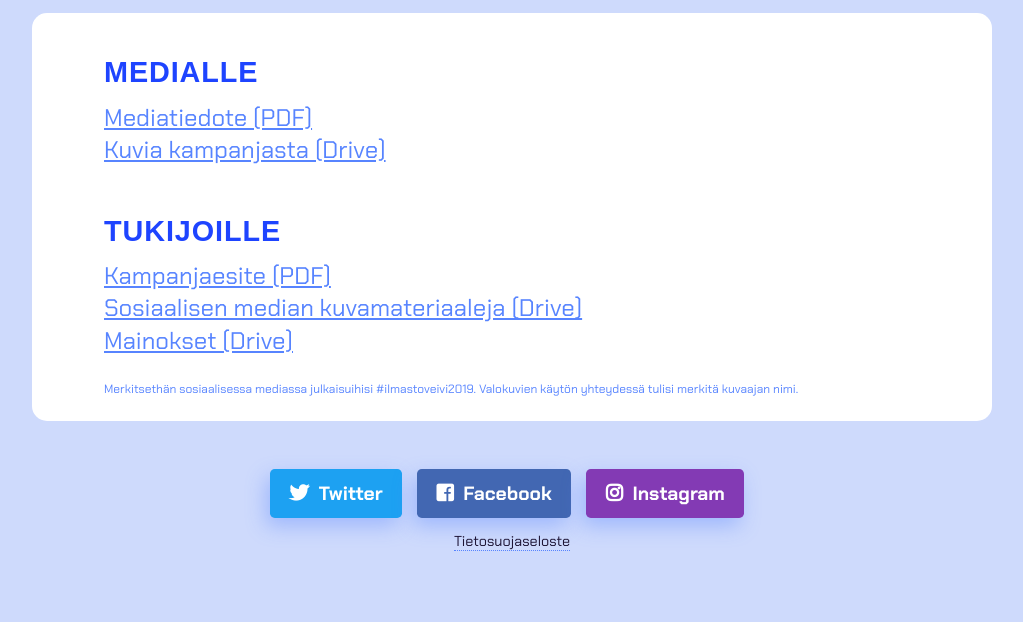
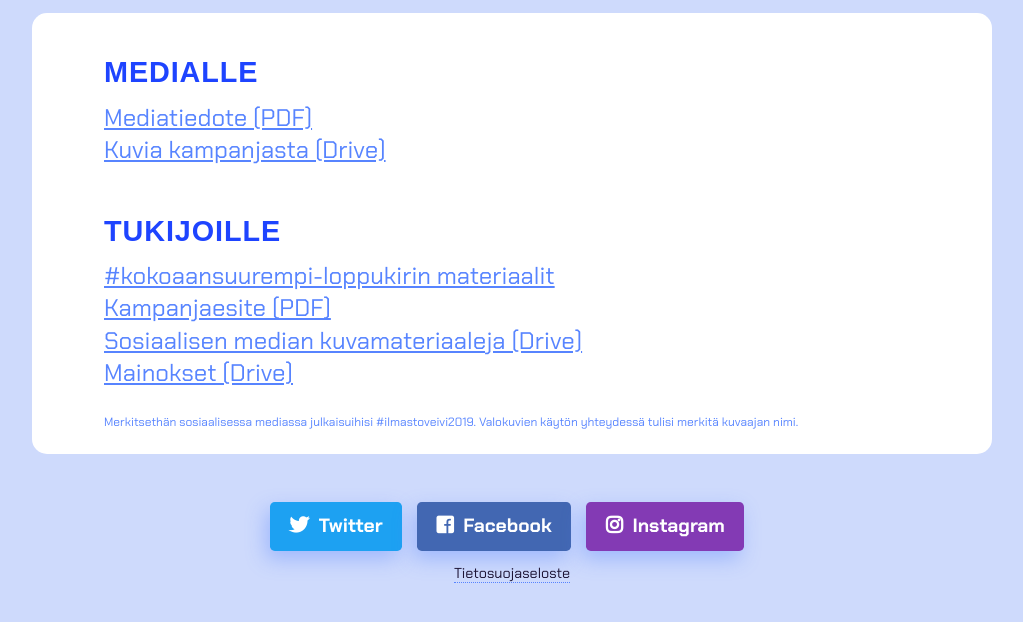
Before and after one commit to ilmastoveivi/ilmastoveivi.github.io, a Jekyll site: the page built from materiaalit.md, in a window 1280 px wide and 900 px high, scrolled down 931 px. Shown: the top 622 px of the window, without its empty margins (128-1151 px from the left). Built offline with Jekyll 4.4.1, drawn with Linux system fonts in a browser that asks for light colours; nearby versions of some CDN libraries; some web fonts are replaced.

```diff
--- a/_layouts/materials.html
+++ b/_layouts/materials.html
@@ -14,7 +14,7 @@
         <div> <a href="{{page.campaign-pictures-link}}" target="_blank"> {{page.campaign-pictures-link-text}} </a> </div>
 
         <h3> {{page.for-supporters-title}} </h3>
-
+        <div> <a href="{{page.june-campaign-link}}" target="_blank"> {{page.june-campaign-link-text}} </a> </div>
         <div> <a href="{{page.campaign-leaflet-link}}" target="_blank"> {{page.campaign-leaflet-link-text}} </a> </div>
 
         <!-- Ohjeet kampanjan jakamiseen sivu ei vielä valmis
--- a/materiaalit.md
+++ b/materiaalit.md
@@ -15,6 +15,9 @@ campaign-pictures-link: https://drive.google.com/drive/folders/1k8cS2HkOr2Ifmk2S
 campaign-pictures-link-text: Kuvia kampanjasta (Drive)
 
 for-supporters-title: Tukijoille
+
+june-campaign-link: https://drive.google.com/drive/u/2/folders/1LWiSqrRUvNV3-Z38GMqc1KZ9Ykk2gOZO
+june-campaign-link-text: "#kokoaansuurempi-loppukirin materiaalit"
 
 campaign-leaflet-link: resources/ilmastoveivi2019-kampanjaesite.pdf
 campaign-leaflet-link-text: Kampanjaesite (PDF)
```
